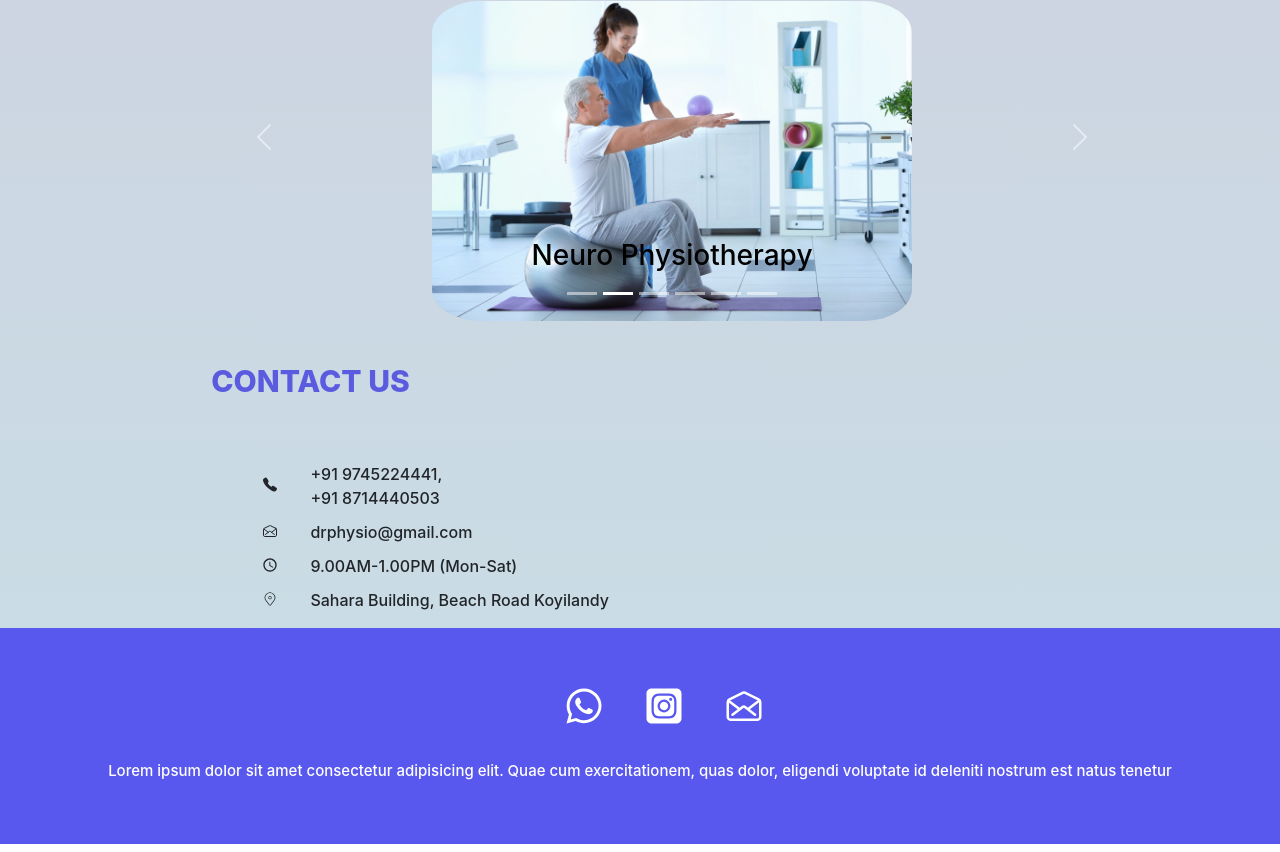
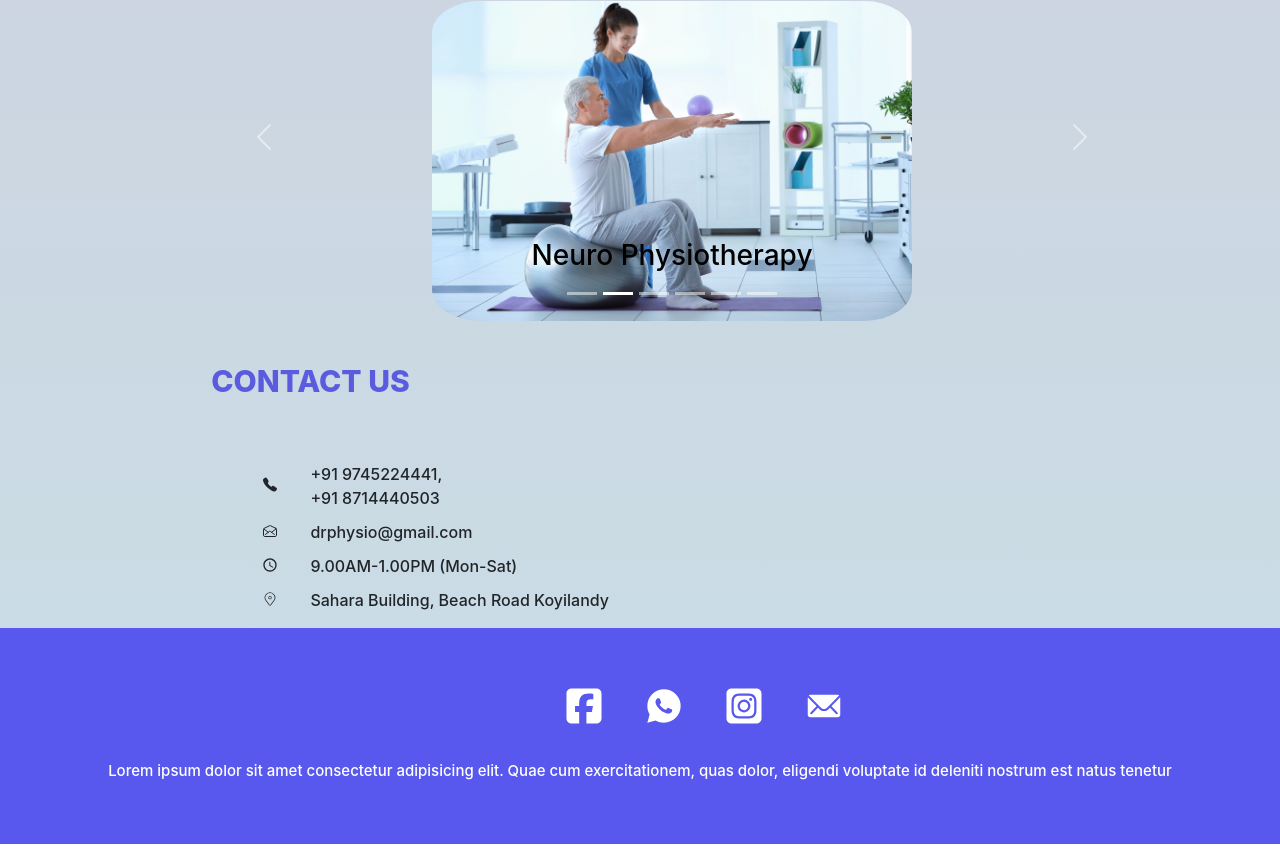
Before and after one commit to nihalavk/drphysio-first, a React (Create React App) app: page / in a window 1280 px wide. Shown: the part 1585-2437 px from the top of the page. Built offline with nearby package versions, Linux system fonts and the light colour scheme.

Commit message:
commen1t

```diff
--- a/src/dr.physio/Home.jsx
+++ b/src/dr.physio/Home.jsx
@@ -11,11 +11,13 @@ import img6 from './assets/gery-img.jpg'
 import img7 from './assets/gynec-img.jpg'
 import img8 from './assets/surgical-img.jpg'
 import { IoCall } from "react-icons/io5";
+import { IoIosMail } from "react-icons/io";
+import { MdOutlineAccessTime } from "react-icons/md";
 import { IoMailOpenOutline } from "react-icons/io5";
-import { MdOutlineAccessTime } from "react-icons/md";
 import { CiLocationOn } from "react-icons/ci";
-import { FaWhatsapp } from "react-icons/fa";
+import { RiWhatsappFill } from "react-icons/ri";
 import { FaSquareInstagram } from "react-icons/fa6";
+import { FaSquareFacebook } from "react-icons/fa6";
 import Carousel from 'react-bootstrap/Carousel';
 import Container from 'react-bootstrap/Container';
 import Nav from 'react-bootstrap/Nav';
@@ -132,9 +134,10 @@ function Home() {
           <div className="foot">
               <div className="icons">
               <ul>
-                <li ><FaWhatsapp className='icon1'/></li>
+                <li><FaSquareFacebook className='icon1'/></li>
+                <li ><RiWhatsappFill className='icon1'/></li>
                 <li ><FaSquareInstagram className='icon1'/></li>
-                <li ><IoMailOpenOutline className='icon1'/></li>
+                <li ><IoIosMail className='icon1'/></li>
               </ul>
 
             </div>
```
